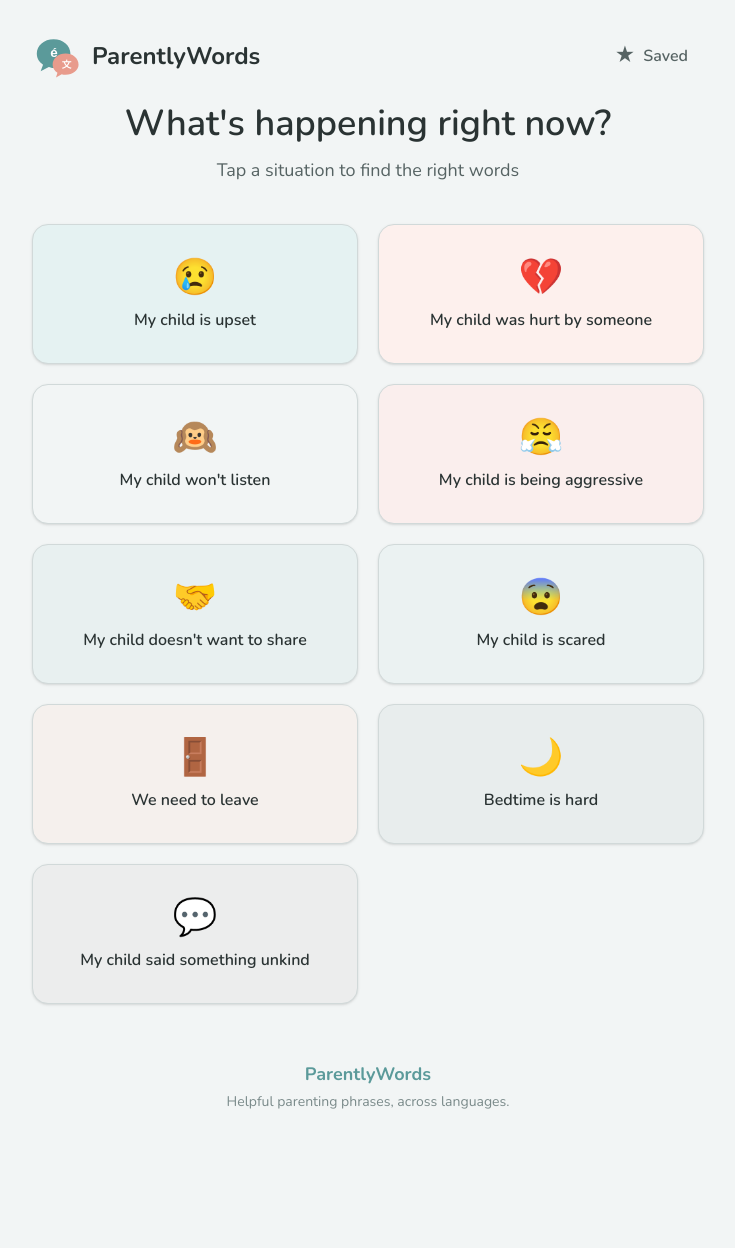
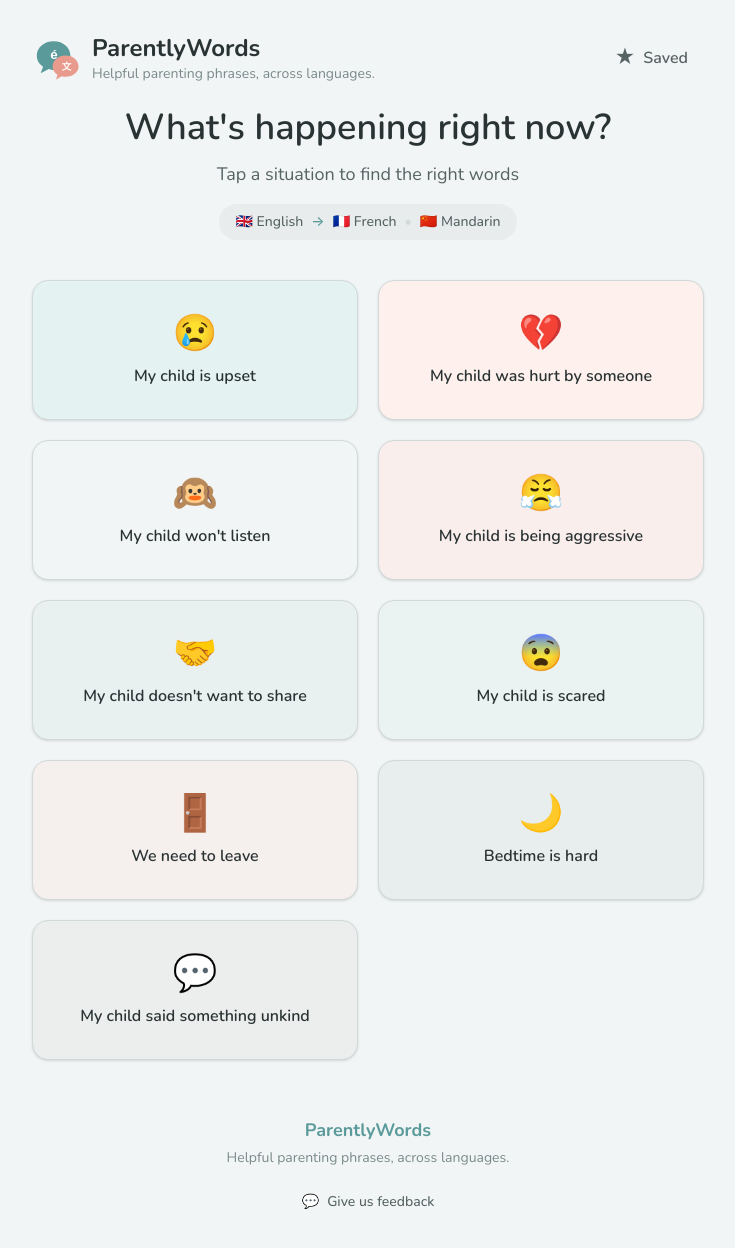
Before and after one commit to gwendolynregina/ParentlyWords, a React (Vite) app: page / in a window 1280 px wide. Shown: the top 1248 px of the page, without its empty margins (272-1007 px from the left). Before the commit the page ends 1144 px from the top, so only its background shows below. Built offline with nearby package versions, Linux system fonts and the light colour scheme.

Commit message:
Add language badges, tagline beside logo, and feedback link in footer

```diff
--- a/src/pages/Home.tsx
+++ b/src/pages/Home.tsx
@@ -10,7 +10,10 @@ export function Home() {
         <div className="flex items-center justify-between mb-6">
           <div className="flex items-center gap-3">
             <img src="/icon.svg" alt="" className="h-10 sm:h-12 w-auto" />
-            <span className="text-xl sm:text-2xl font-bold text-[#2A3333]">ParentlyWords</span>
+            <div>
+              <span className="text-xl sm:text-2xl font-bold text-[#2A3333] block">ParentlyWords</span>
+              <span className="text-xs sm:text-sm text-[#7A8A8A] hidden sm:block">Helpful parenting phrases, across languages.</span>
+            </div>
           </div>
           <Link
             to="/saved"
@@ -26,9 +29,16 @@ export function Home() {
           <h1 className="text-3xl sm:text-4xl font-semibold text-[#2A3333] mb-3">
             What's happening right now?
           </h1>
-          <p className="text-[#566363] text-lg">
+          <p className="text-[#566363] text-lg mb-4">
             Tap a situation to find the right words
           </p>
+          <div className="inline-flex items-center gap-2 px-4 py-2 bg-[#E8ECEC] rounded-full text-sm font-medium text-[#566363]">
+            <span>🇬🇧 English</span>
+            <span className="text-[#5B9A9A]">→</span>
+            <span>🇫🇷 French</span>
+            <span className="text-[#D1D9D9]">•</span>
+            <span>🇨🇳 Mandarin</span>
+          </div>
         </header>
 
         {/* Situation Grid */}
@@ -48,6 +58,15 @@ export function Home() {
         <footer className="mt-14 text-center">
           <p className="font-bold text-[#5B9A9A] text-lg">ParentlyWords</p>
           <p className="mt-1 text-[#7A8A8A] text-sm">Helpful parenting phrases, across languages.</p>
+          <a
+            href="https://x.com/parentlywords"
+            target="_blank"
+            rel="noopener noreferrer"
+            className="inline-flex items-center gap-2 mt-4 px-4 py-2 text-sm font-medium text-[#566363] hover:text-[#2A3333] hover:bg-[#E8ECEC] rounded-full transition-colors"
+          >
+            <span>💬</span>
+            <span>Give us feedback</span>
+          </a>
         </footer>
       </div>
     </div>
```
Also changed, not shown: 1 other file (tests, documents, lock files or other folders).
